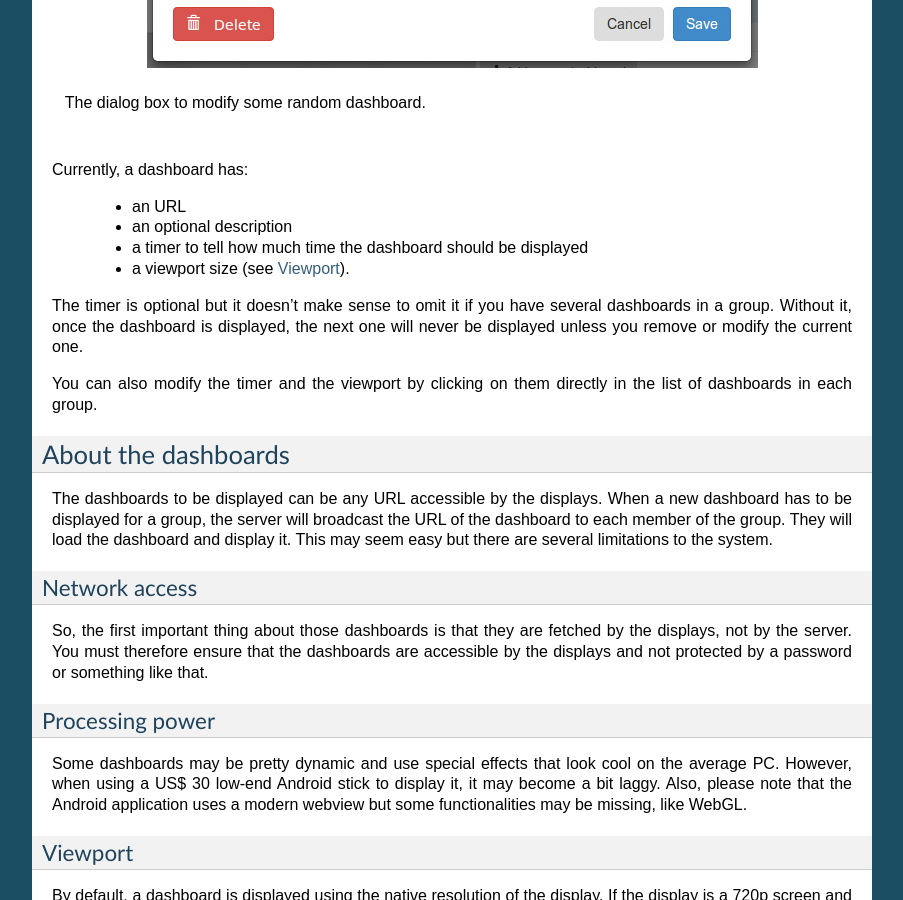
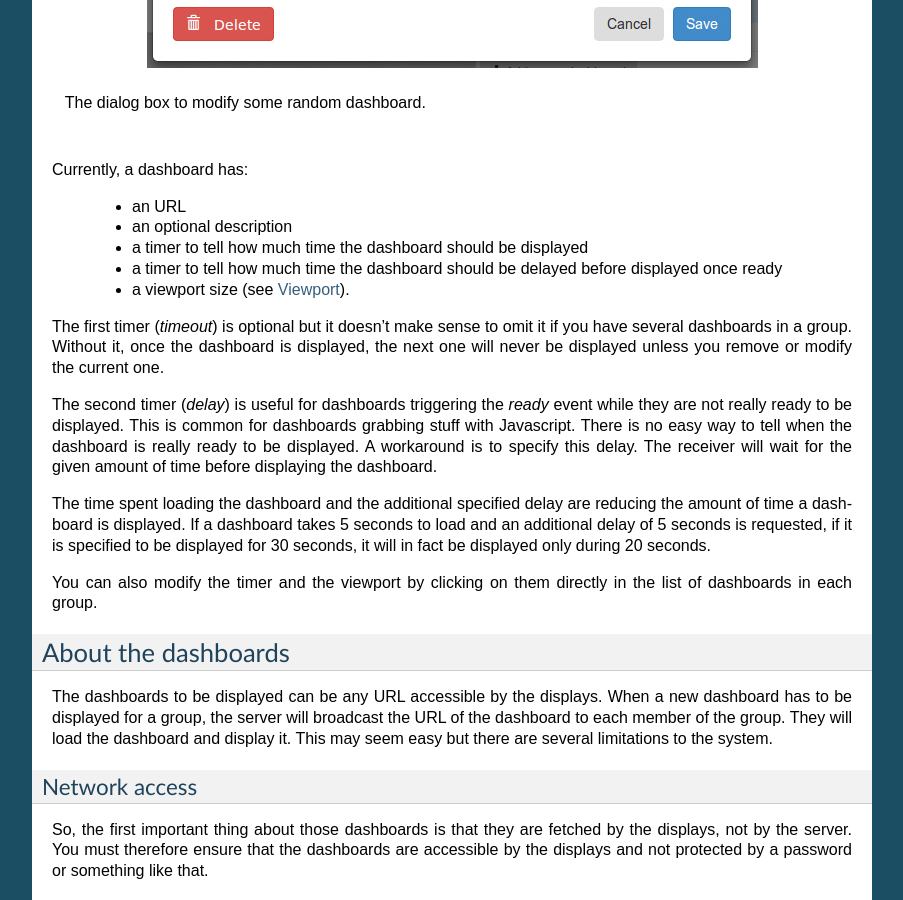
Before and after one commit to vincentbernat/dashkiosk, a Sphinx documentation site: the page built from docs/usage.rst, in a window 1280 px wide and 900 px high, scrolled down 3697 px. Shown: the whole window, without its empty margins (198-1101 px from the left). Built offline with Sphinx 7.4.7, drawn with Linux system fonts in a browser that asks for light colours.

Commit message:
dashboard: document the new delay option for dashboards

```diff
--- a/docs/usage.rst
+++ b/docs/usage.rst
@@ -168,12 +168,26 @@ Currently, a dashboard has:
  - an URL
  - an optional description
  - a timer to tell how much time the dashboard should be displayed
+ - a timer to tell how much time the dashboard should be delayed before displayed once ready
  - a viewport size (see :ref:`viewport`).
 
-The timer is optional but it doesn't make sense to omit it if you have
-several dashboards in a group. Without it, once the dashboard is
-displayed, the next one will never be displayed unless you remove or
-modify the current one.
+The first timer (*timeout*) is optional but it doesn't make sense to
+omit it if you have several dashboards in a group. Without it, once
+the dashboard is displayed, the next one will never be displayed
+unless you remove or modify the current one.
+
+The second timer (*delay*) is useful for dashboards triggering the
+*ready* event while they are not really ready to be displayed. This is
+common for dashboards grabbing stuff with Javascript. There is no easy
+way to tell when the dashboard is really ready to be displayed. A
+workaround is to specify this delay. The receiver will wait for the
+given amount of time before displaying the dashboard.
+
+The time spent loading the dashboard and the additional specified
+delay are reducing the amount of time a dashboard is displayed. If a
+dashboard takes 5 seconds to load and an additional delay of 5 seconds
+is requested, if it is specified to be displayed for 30 seconds, it
+will in fact be displayed only during 20 seconds.
 
 You can also modify the timer and the viewport by clicking on them
 directly in the list of dashboards in each group.
```
